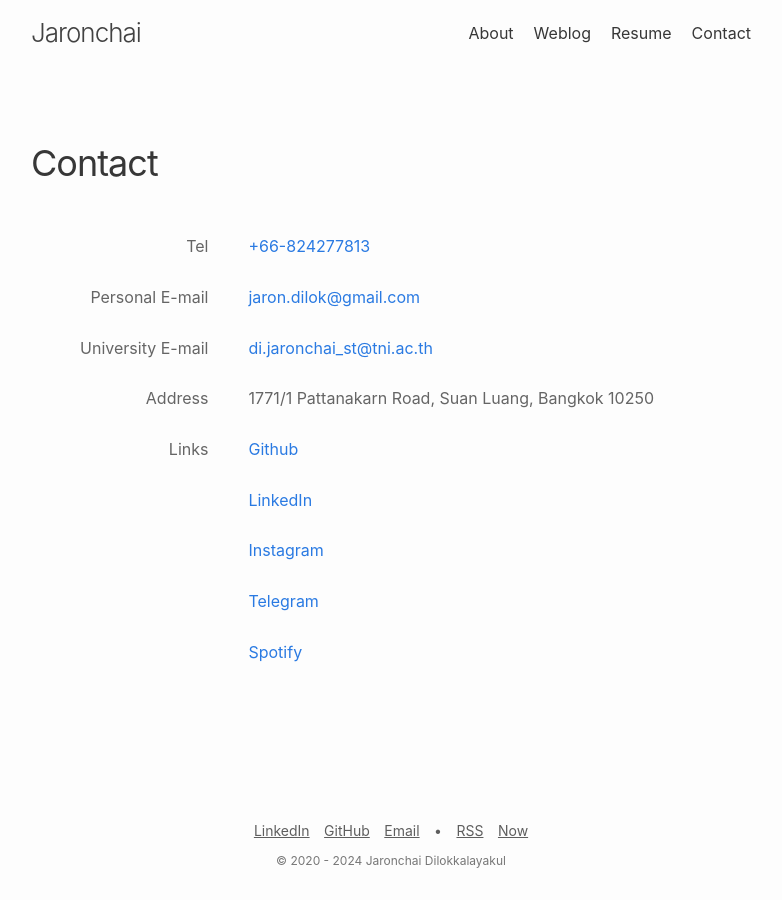
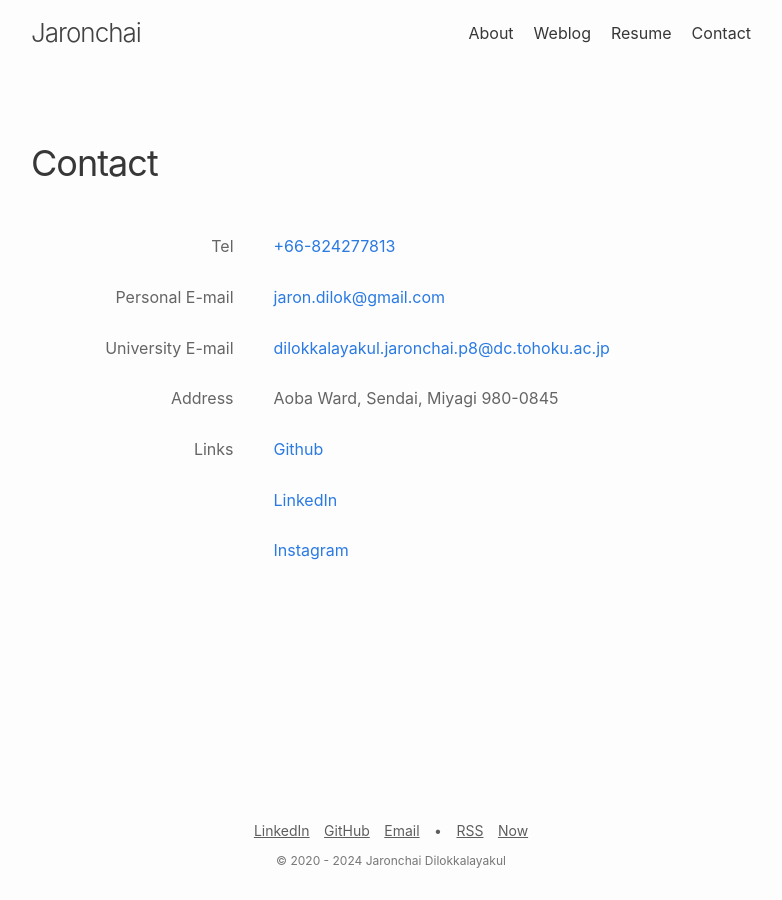
Before and after one commit to jarondlk/jaronchai-blog, a Jekyll site: the page built from pages/contact.markdown, in a window 1280 px wide. Shown: the whole page, without its empty margins (249-1031 px from the left). Built offline with Jekyll 4.4.1, drawn with Linux system fonts in a browser that asks for light colours.

Commit message:
Update contact

```diff
--- a/pages/contact.markdown
+++ b/pages/contact.markdown
@@ -6,21 +6,17 @@ permalink: /contact/
 
 | Tel | [+66-824277813][tel] |
 | Personal E-mail | [jaron.dilok@gmail.com][mail] |
-| University E-mail | [di.jaronchai_st@tni.ac.th][unimail] |
-| Address | 1771/1 Pattanakarn Road, Suan Luang, Bangkok 10250 |
+| University E-mail | [dilokkalayakul.jaronchai.p8@dc.tohoku.ac.jp][unimail] |
+| Address | Aoba Ward, Sendai, Miyagi 980-0845 |
 | Links | [Github][github] |
 |  | [LinkedIn][linkedin] |
 |  | [Instagram][insta] |
-|  | [Telegram][telegram] |
-|  | [Spotify][spotify] |
 
 <!-- Reference -->
 [tel]: tel:+66824277813
 [mail]: mailto:jaron.dilok@gmail.com
-[unimail]: mailto:di.jaronchai_st@tni.ac.th
+[unimail]: mailto:dilokkalayakul.jaronchai.p8@dc.tohoku.ac.jp
 
 [github]: https://github.com/jarondlk
 [linkedin]: https://www.linkedin.com/in/jaronchai/
 [insta]: https://instagram.com/jarondlk?igshid=YmMyMTA2M2Y=
-[telegram]: https://t.me/Alfynodon
-[spotify]: https://open.spotify.com/user/31bk4em3a7hmexsukia5w44lh3wu?si=6aea0f277d624640
```
Also changed, not shown: 1 other file.
